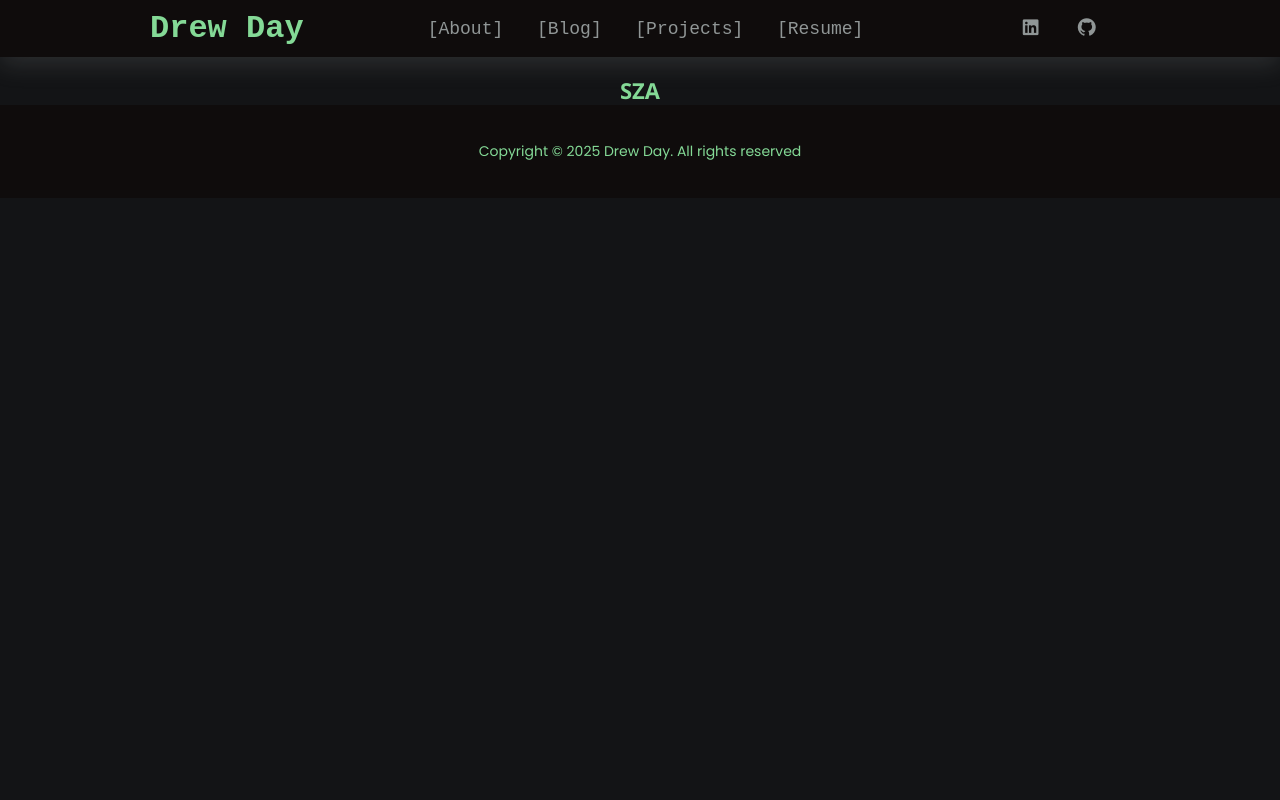
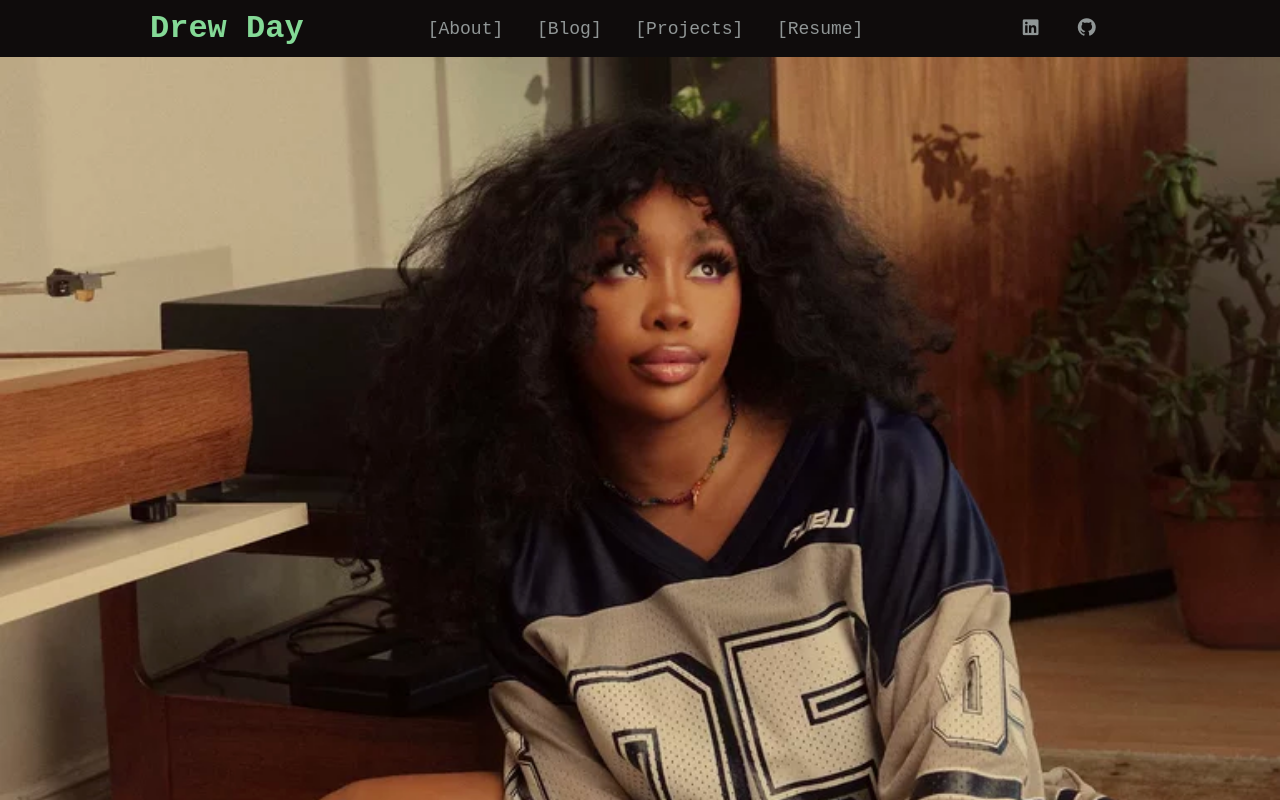
Before and after one commit to drewday31/drewday31.github.io, a plain HTML site: page sza.html in a window 1280 px wide. Shown: the top 800 px of the page. Drawn offline with Linux system fonts and the light colour scheme.

Commit message:
Update sza.html

```diff
--- a/sza.html
+++ b/sza.html
@@ -25,7 +25,7 @@
                 <div class="class">
                     <div class="overflow-img">
                         <a href="#">
-                            <img src="./assets/sza.jpg" class="img-fluid" alt="">
+                            <img src="./assets/img/sza.jpg" class="img-fluid" alt="">
                         </a>
                     </div>
                     <div>
```
